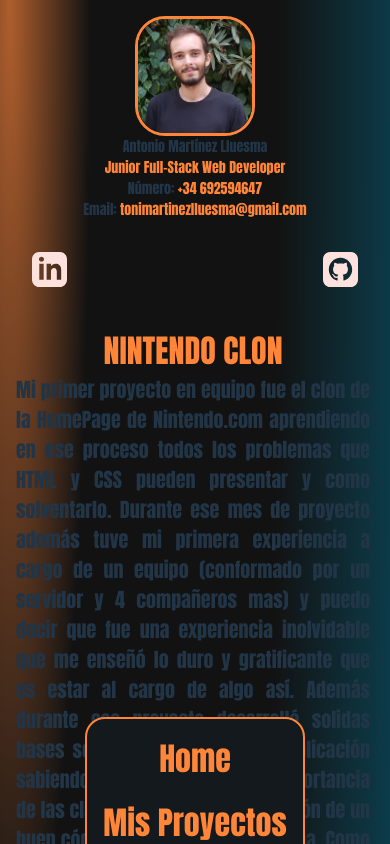
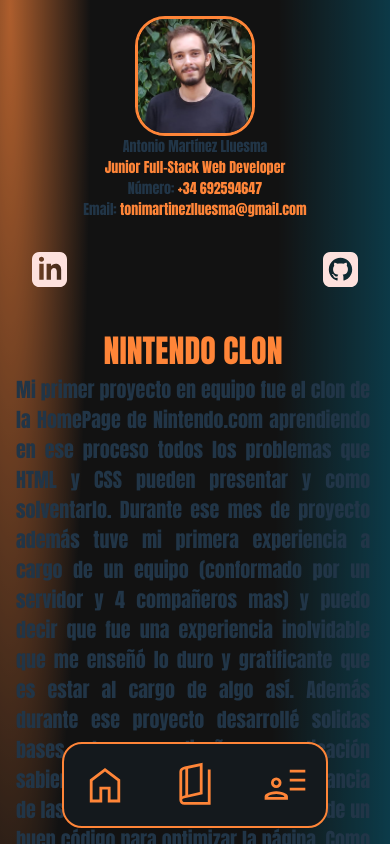
Before and after one commit to tonimtnz/Portafolio, a React (Vite) app: page /projects in a window 390 px wide. Shown: the top 844 px of the page. Built offline with nearby package versions, Linux system fonts and the light colour scheme.

Commit message:
responsive like a pro

```diff
--- /dev/null
+++ b/public/assets/Folder.jsx
@@ -0,0 +1,3 @@
+export function Folder(){
+    return(<svg xmlns="http://www.w3.org/2000/svg" height="50px" viewBox="0 -960 960 960" width="50px" fill="#ff8538"><path d="M276-100q-39.64 0-67.82-26.48Q180-152.96 180-192v-542q0-40 31-67.5t71-35.5l344-71v606l-351 76q-15 3-28 11t-13 23q0 17 12.5 27.5T276-154h450v-626h54v680H276Zm72-193 224-52v-497l-224 48v501Zm-54 11v-502l-23 5q-15.8 3.71-26.4 16.14Q234-750.43 234-734v472q10-5 19.5-9t21.5-7l19-4Zm-60-493v513-513Z"/></svg>)
+}
--- /dev/null
+++ b/public/assets/Home.jsx
@@ -0,0 +1,3 @@
+export function Home(){
+    return(<svg xmlns="http://www.w3.org/2000/svg" height="50px" viewBox="0 -960 960 960" width="50px" fill="#ff8538"><path d="M242-200h131v-247h214v247h131v-358L480-738 242-558v358Zm-54 54v-439l292-220 292 220v439H533v-247H427v247H188Zm292-323Z"/></svg>)
+}
--- /dev/null
+++ b/public/assets/MeIcon.jsx
@@ -0,0 +1,3 @@
+export function MeIcon(){
+    return(<svg xmlns="http://www.w3.org/2000/svg" height="50px" viewBox="0 -960 960 960" width="50px" fill="#ff8538"><path d="M571-721v-54h299v54H571Zm0 174v-54h298v54H571Zm0 174v-54h299v54H571Zm-258.94-48q-42.06 0-71.56-29.44t-29.5-71.5q0-42.06 29.44-71.56t71.5-29.5q42.06 0 71.56 29.44t29.5 71.5q0 42.06-29.44 71.56t-71.5 29.5ZM89-198v-55.59q0-16.09 7.5-30.25T118-307q44.14-25 92.37-38.5Q258.61-359 312.09-359q53.49 0 101.2 13.5T506-307q13.74 8.67 21.87 22.95Q536-269.78 536-254v56H89Zm71-70v16h304v-16q-38-18-73.5-27.5T312-305q-43 0-78.5 9.5T160-268Zm152-207q18 0 32.5-14.5T359-522q0-18-14.5-32.5T312-569q-18 0-32.5 14.5T265-522q0 18 14.5 32.5T312-475Zm0-47Zm0 270Z"/></svg>)
+}
--- a/src/App.css
+++ b/src/App.css
@@ -4,36 +4,60 @@
   text-align: center;
   box-sizing: border-box;
 }
+.nav-menu{
+  position: fixed;
+  top: 0;
+  display: flex;
+  flex-direction: column;
+  align-items: end;
+  justify-content: center;
+  width: 100%;
+  height: 100%;
+  z-index: 999;
+  transition: all ease-in-out .3s;
+}
 .nav-father{
-  position: fixed;
-  z-index: 999;
-  top: 75%;
-  right: 0;
+  box-sizing: border-box;
+  position: relative;
+  height: fit-content;
+  width: fit-content;
   display: flex;
-  justify-content: center;
-  background-color:var(--rich-black);
+  align-items: center;
   transition: all ease-in-out .3s;
-  border-radius: 5px;
 
+  .nav-arrow{
+    background-color:var(--rich-black);
+    border-radius: 5px;
+    height: 50px;
+    transition: all ease-in-out .3s;
+  }
   .nav-cont{
+    transition: all ease-in-out .3s;
+    display: none;
+    transform: translateX(-100%);
+    align-self: center;
+  }
+  .nav-icons{
     display: none;
   }
 }
 .nav-father:hover{
-  background-color: var(--rich-black);
-  transform: scale(2);
-  border-radius: 20px;
-  border: 2px solid var(--emphasis);
-  height: auto;
-  right: 4%;
+  height: fit-content;
+  cursor: pointer;
   svg{
     display: none;
   }
   .nav-cont{
+    border-radius: 20px;
+    transform: scale(2);
+    background-color: var(--rich-black);
+    border: 2px solid var(--emphasis);
+    height: fit-content;
     display: flex;
     flex-direction: column;
     gap: 1rem;
     padding: 12px 24px;
+    margin-right: 5rem;
 
     a:hover{
       transform: scale(1.2);
@@ -387,26 +411,35 @@
 
 
 @media (max-width: 1024px){
+  .nav-menu{
+    align-items: center;
+    justify-content: end;
+  }
   .nav-father{
     position: fixed;
-    top: 85%;
-    width: 100%;
     background: none;
-    svg{
-      display: none;
-    }
-    .nav-cont{
+    margin-bottom: 1rem;
+    .nav-icons{
+      box-sizing: border-box;
+      height: fit-content;
       background-color: var(--rich-black);
       border-radius: 20px;
       border: 2px solid var(--emphasis);
-      font-size: 32px;
       display: flex;
-      flex-direction: column;
-      gap: 1rem;
-      padding: 1rem;
+      flex-direction: row;
+      gap: 2.5rem;
+      padding: 1rem 1rem;
       a{
         color: var(--emphasis);
       }
+    }
+    .nav-arrow{
+      display: none;
+    }
+  }
+  .nav-father:hover{
+    .nav-cont{
+      display: none;
     }
   }
   .port-header{
--- a/src/components/pages/NavMenu.jsx
+++ b/src/components/pages/NavMenu.jsx
@@ -1,15 +1,27 @@
 import { use } from "react";
 import { Arrow } from "../../../public/assets/Arrow";
+import { Home } from "../../../public/assets/Home";
+import { Folder } from "../../../public/assets/Folder";
+import { MeIcon } from "../../../public/assets/MeIcon";
 
 export function NavMenu(){
 
     return(
-        <section className="nav-father">
-            <Arrow></Arrow>
-            <div className="nav-cont">
-                <a href="/">Home</a>
-                <a href="/projects">Mis Proyectos</a>
-                <a href="/me">Sobre mi</a>
+        <section className="nav-menu">
+            <div className="nav-father">
+                <div className="nav-arrow">
+                    <Arrow></Arrow>
+                </div>
+                <div className="nav-cont">
+                    <a href="/">Home</a>
+                    <a href="/projects">Mis Proyectos</a>
+                    <a href="/me">Sobre mi</a>
+                </div>
+                <div className="nav-icons">
+                    <a href="/"><Home></Home></a>
+                    <a href="/projects"><Folder></Folder></a>
+                    <a href="/me"><MeIcon></MeIcon></a>
+                </div>
             </div>
         </section>
     )
```
